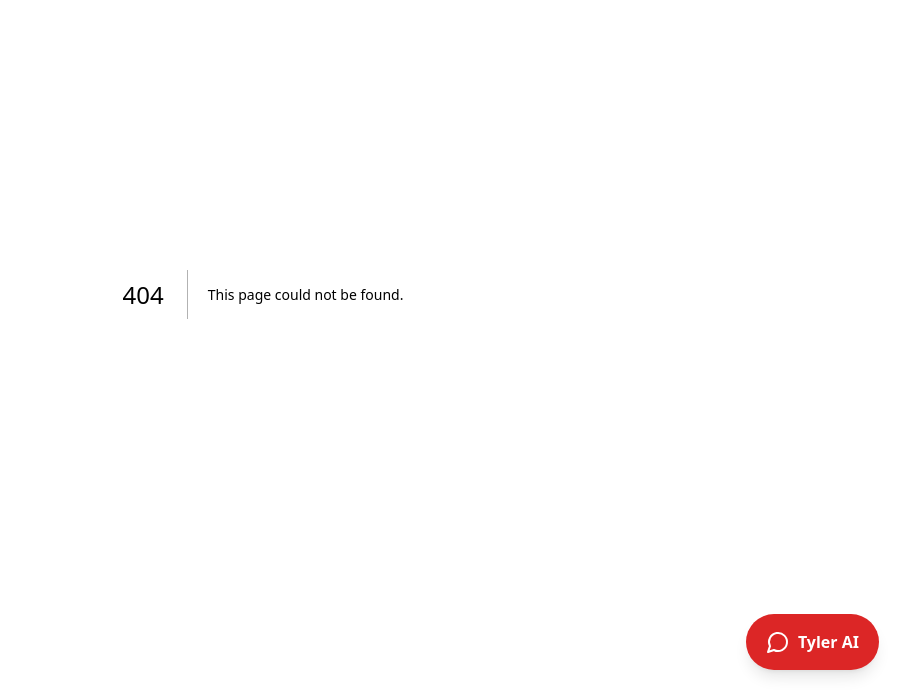
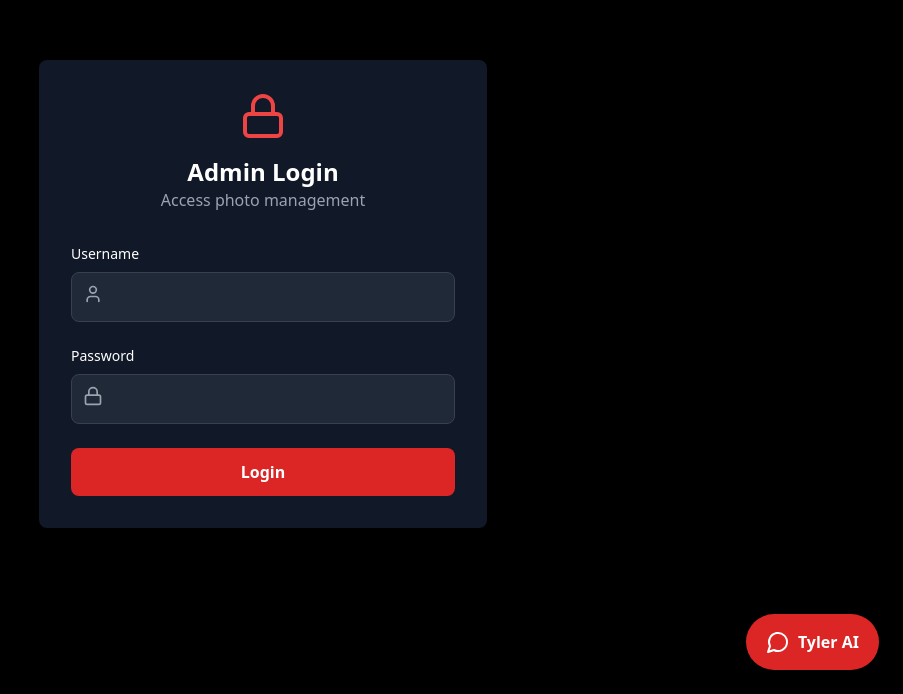
Before and after one commit to weeksahead/Benchmark, a Next.js app: page /admin in a window 1280 px wide. Before the commit this address had no page. Shown: the part 106-800 px from the top of the page, without its empty margins (377-1280 px from the left). Built offline with nearby package versions, Linux system fonts and the light colour scheme.

Commit message:
Add /admin page with login (admin/benchmark2024) and calculator

```diff
--- /dev/null
+++ b/app/admin/page.tsx
@@ -0,0 +1,7 @@
+'use client'
+
+import Admin from '@/components/Admin'
+
+export default function AdminPage() {
+  return <Admin />
+}
--- a/components/Admin.tsx
+++ b/components/Admin.tsx
@@ -1,3 +1,5 @@
+'use client'
+
 import React, { useState } from 'react';
 import AdminLogin from './AdminLogin';
 import AdminDashboard from './AdminDashboard';
--- a/components/AdminDashboard.tsx
+++ b/components/AdminDashboard.tsx
@@ -1,3 +1,5 @@
+'use client'
+
 import React, { useState, useEffect } from 'react';
 import { Upload, Image, Trash2, Save, LogOut, Home, Camera, Link, Search, ExternalLink, Calculator, Archive } from 'lucide-react';
 import slidesData from '../config/slides.json';
--- a/components/AdminLogin.tsx
+++ b/components/AdminLogin.tsx
@@ -1,3 +1,5 @@
+'use client'
+
 import React, { useState } from 'react';
 import { Lock, User } from 'lucide-react';
 
```
